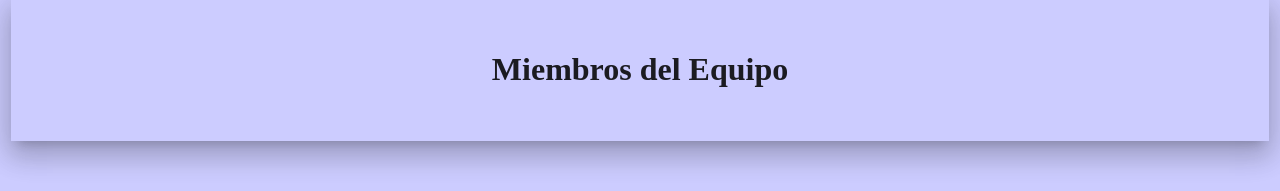
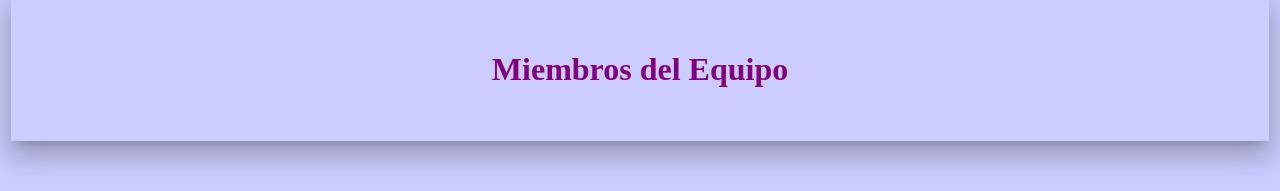
Before and after one commit to Hexaroom/ComputacionBasica-II, a plain HTML site: page index.html in a window 1280 px wide. Shown: the part 329-520 px from the top of the page. Drawn offline with Linux system fonts and the light colour scheme.

Commit message:
Update index.html

```diff
--- a/index.html
+++ b/index.html
@@ -37,7 +37,7 @@
 
  				<div class="col s12">
  					<div class="z-depth-4">
- 						<font size="6" face="Agency FB">
+ 						<font color="purple" size="6" face="Agency FB">
  							<center>
  								<br><b>Miembros del Equipo</b><br><br>
  							</center>
```
